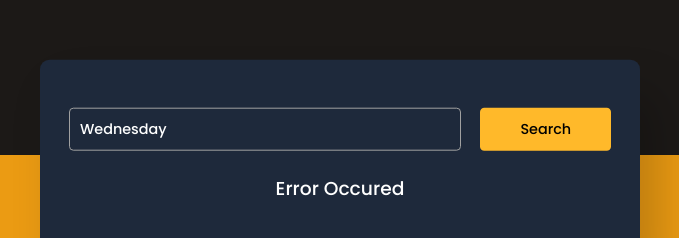
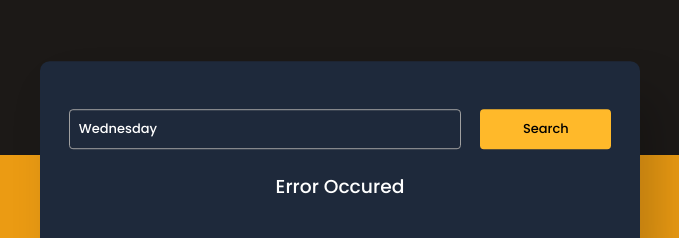
Before and after one commit to 100teno/movieinfo-project, a plain HTML site: page index.html in a window 1280 px wide. Shown: the part 245-483 px from the top of the page, 300-979 px from the left. Drawn offline with Linux system fonts and the light colour scheme; no server answers.

Commit message:
Update style.css

```diff
--- a/style.css
+++ b/style.css
@@ -33,7 +33,7 @@ body{
   gap: 1.2em;
 
 }.search-container input, .search-container button {
-  font-size: 0.9em;
+  font-size: 0.81em;
   outline: none;
   border-radius: 0.3em;
 }
```
